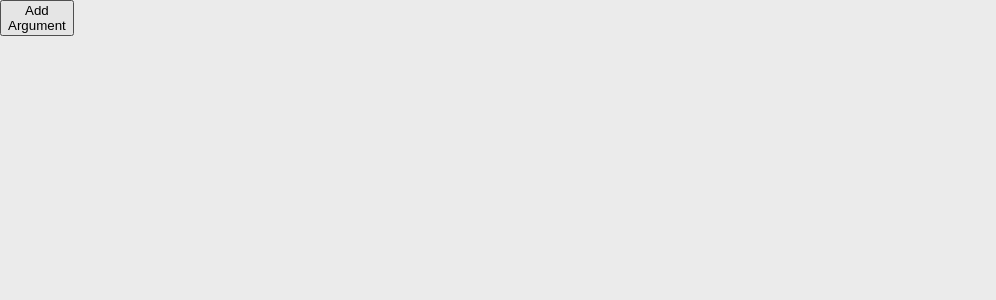
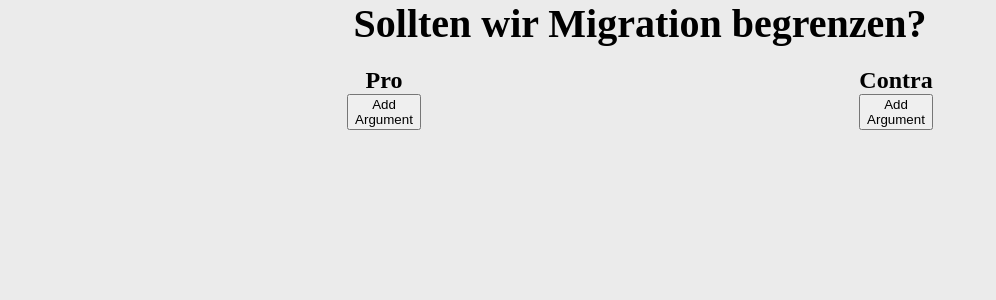
Before and after one commit to ChloneCraft/Scicussion, a Next.js app: page / in a window 1280 px wide. Shown: the top 300 px of the page, without its empty margins (0-996 px from the left). Built offline with nearby package versions, Linux system fonts and the light colour scheme.

Commit message:
thesis pro/contra headers and add buttons added

```diff
--- a/src/components/AddArgumentButton.tsx
+++ b/src/components/AddArgumentButton.tsx
@@ -7,7 +7,7 @@ export default function AddArgumentButton({
 }) {
   return (
     <div>
-      <button className={name} onClick={() => addBox}>
+      <button className={name} onClick={(e) => addBox(e, name)}>
         Add <br />
         Argument
       </button>
--- a/src/pages/index.tsx
+++ b/src/pages/index.tsx
@@ -28,7 +28,13 @@ export default function Home() {
     //     }),
     //   })),
   }));
-  function addBox(): void {}
+  function addBox(e: Event, name: string): void {
+    if (name === "proButton") {
+      alert(name);
+    } else {
+      alert(name);
+    }
+  }
   return (
     <>
       <Head>
@@ -38,10 +44,17 @@ export default function Home() {
         <link rel="icon" href="/favicon.ico" />
       </Head>
       <main>
-        <section className="ProArgumentsContainer">
-          <AddArgumentButton name="proButton" addBox={addBox} />
-        </section>
-        <section className="ContraArgumentsContainer"></section>
+        <h1 className="thesis">Sollten wir Migration begrenzen?</h1>
+        <article className="proContraHead">
+          <section className="proArgumentsContainer">
+            <h2>Pro</h2>
+            <AddArgumentButton name="proButton" addBox={addBox} />
+          </section>
+          <section className="contraArgumentsContainer">
+            <h2>Contra</h2>
+            <AddArgumentButton name="contraButton" addBox={addBox} />
+          </section>
+        </article>
       </main>
     </>
   );
--- a/src/styles/globals.css
+++ b/src/styles/globals.css
@@ -11,7 +11,8 @@ main {
   height: 100vh;
   background-color: rgb(235, 235, 235);
   display: flex;
-  flex-direction: row;
+  flex-direction: column;
+  align-items: center;
 }
 .textbox {
   width: 50%;
@@ -28,14 +29,19 @@ main {
 .contra {
   background-color: var(--contra-Color);
 }
-.ProArgumentsContainer {
+.proArgumentsContainer,
+.contraArgumentsContainer {
   width: 50%;
   height: 100%;
+  display: flex;
+  flex-direction: column;
+  align-items: center;
+  padding-top: 20px;
 }
-.ContraArgumentsContainer {
+/* .ContraArgumentsContainer {
   width: 50%;
   height: 100%;
-}
+} */
 .textarea {
   /* margin: 3%; */
   width: 85%;
@@ -47,3 +53,12 @@ main {
   border-style: inset;
   font-size: var(--standard-font-size);
 }
+.thesis {
+  font-size: 40px;
+}
+.proContraHead {
+  display: flex;
+  flex-direction: row;
+  width: 80%;
+  gap: 0%;
+}
```
